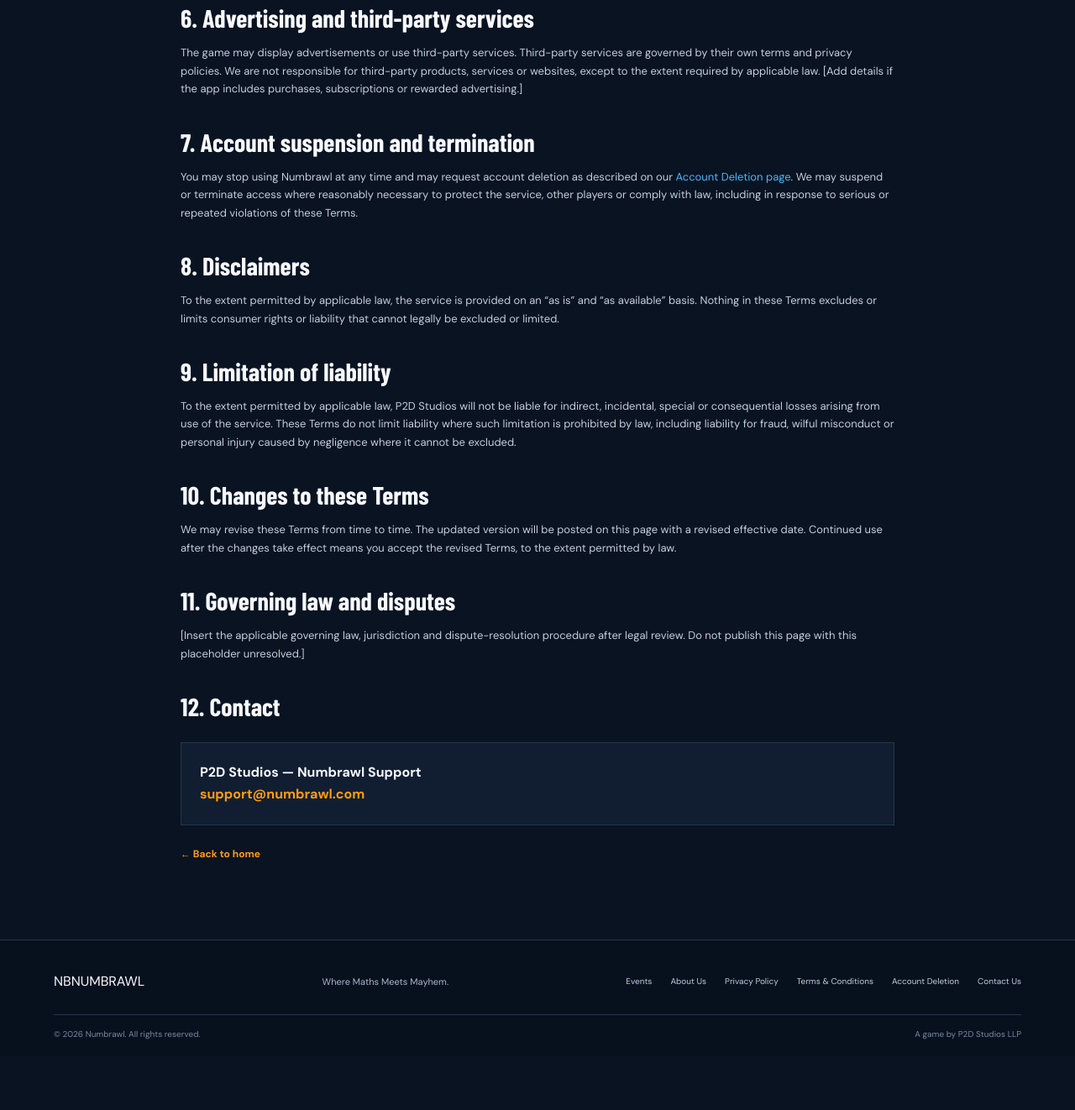
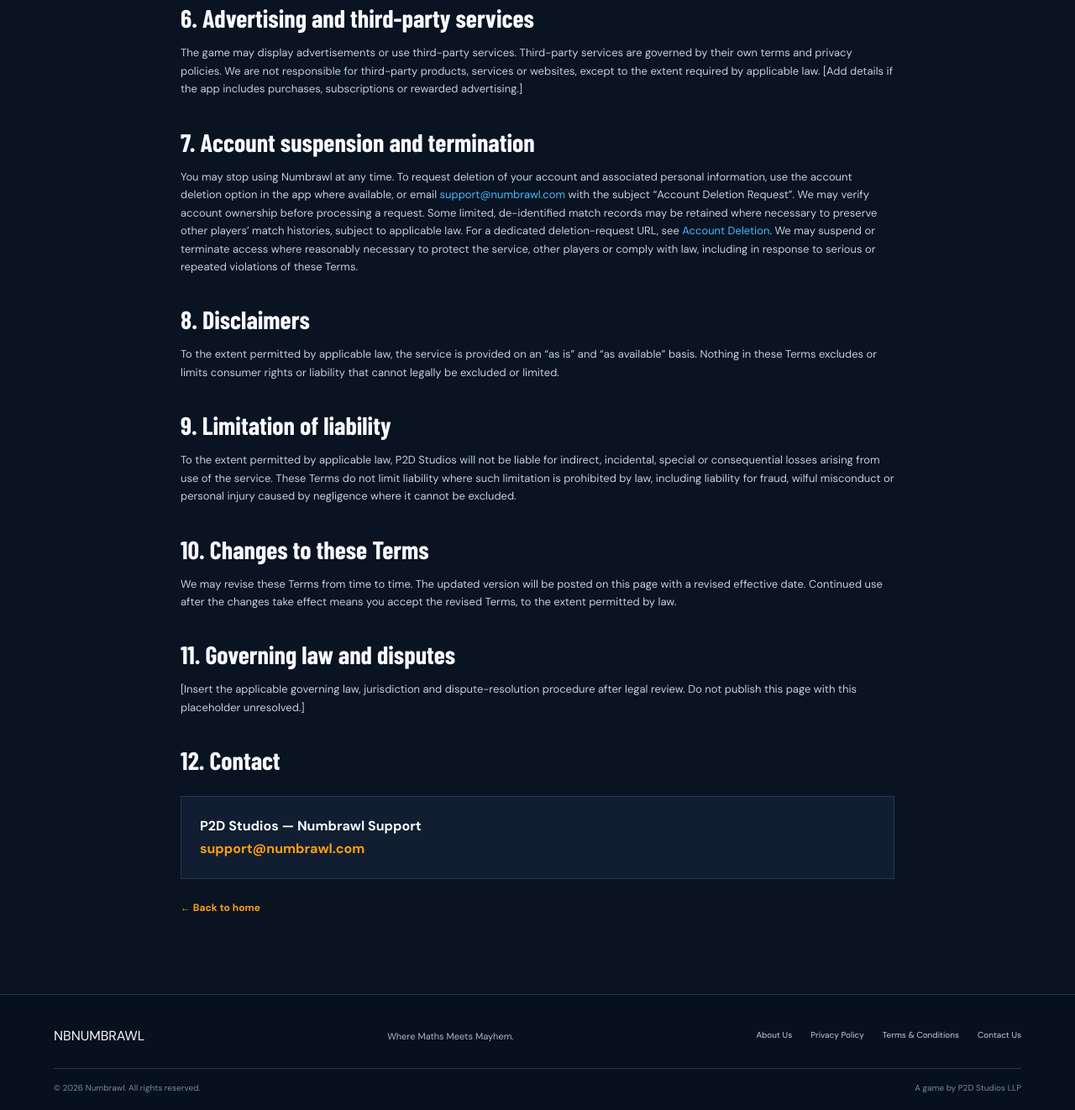
Before and after one commit to P2D-Studio/NumBrawl---Wesbite, a plain HTML site: page terms.html in a window 1280 px wide. Shown: the part 1384-2706 px from the top of the page at 84% size. Before the commit the page ends 2642 px from the top, so only its background shows below. Drawn offline with nearby package versions, Linux system fonts and the light colour scheme; a web font is replaced by a local one.

Commit message:
Hide Events and deletion links; describe deletion requests in Terms

```diff
--- a/terms.html
+++ b/terms.html
@@ -10,10 +10,10 @@
 <h2>4. Gameplay and availability</h2><p>Numbrawl is a game based on arithmetic challenges and competitive play. We may update, modify, suspend or discontinue features to maintain or improve the service. We do not guarantee uninterrupted availability, error-free operation or that every feature will remain available indefinitely.</p>
 <h2>5. Intellectual property</h2><p>Numbrawl, including its branding, artwork, software, design and other content, is owned by or licensed to P2D Studios and is protected by applicable intellectual property laws. You may use the game for personal, non-commercial entertainment in accordance with these Terms. You may not copy, modify, distribute, reverse engineer or commercially exploit the service except where applicable law permits or we give written permission.</p>
 <h2>6. Advertising and third-party services</h2><p>The game may display advertisements or use third-party services. Third-party services are governed by their own terms and privacy policies. We are not responsible for third-party products, services or websites, except to the extent required by applicable law. [Add details if the app includes purchases, subscriptions or rewarded advertising.]</p>
-<h2>7. Account suspension and termination</h2><p>You may stop using Numbrawl at any time and may request account deletion as described on our <a href="delete-account.html">Account Deletion page</a>. We may suspend or terminate access where reasonably necessary to protect the service, other players or comply with law, including in response to serious or repeated violations of these Terms.</p>
+<h2>7. Account suspension and termination</h2><p>You may stop using Numbrawl at any time. To request deletion of your account and associated personal information, use the account deletion option in the app where available, or email <a href="mailto:support@numbrawl.com?subject=Account%20Deletion%20Request">support@numbrawl.com</a> with the subject “Account Deletion Request”. We may verify account ownership before processing a request. Some limited, de-identified match records may be retained where necessary to preserve other players’ match histories, subject to applicable law. For a dedicated deletion-request URL, see <a href="delete-account.html">Account Deletion</a>. We may suspend or terminate access where reasonably necessary to protect the service, other players or comply with law, including in response to serious or repeated violations of these Terms.</p>
 <h2>8. Disclaimers</h2><p>To the extent permitted by applicable law, the service is provided on an “as is” and “as available” basis. Nothing in these Terms excludes or limits consumer rights or liability that cannot legally be excluded or limited.</p>
 <h2>9. Limitation of liability</h2><p>To the extent permitted by applicable law, P2D Studios will not be liable for indirect, incidental, special or consequential losses arising from use of the service. These Terms do not limit liability where such limitation is prohibited by law, including liability for fraud, wilful misconduct or personal injury caused by negligence where it cannot be excluded.</p>
 <h2>10. Changes to these Terms</h2><p>We may revise these Terms from time to time. The updated version will be posted on this page with a revised effective date. Continued use after the changes take effect means you accept the revised Terms, to the extent permitted by law.</p>
 <h2>11. Governing law and disputes</h2><p>[Insert the applicable governing law, jurisdiction and dispute-resolution procedure after legal review. Do not publish this page with this placeholder unresolved.]</p>
 <h2>12. Contact</h2><div class="contact-card"><strong>P2D Studios — Numbrawl Support</strong><br><a href="mailto:support@numbrawl.com">support@numbrawl.com</a></div><a class="back-link" href="index.html">← Back to home</a></article></main>
-<footer class="site-footer"><div class="footer-main"><a class="brand" href="index.html"><span class="brand-mark">N<span>B</span></span><span class="brand-name">NUM<span>BRAWL</span></span></a><p>Where Maths Meets Mayhem.</p><div class="footer-links"><a href="events.html">Events</a><a href="about.html">About Us</a><a href="privacy-policy.html">Privacy Policy</a><a href="terms.html">Terms &amp; Conditions</a><a href="delete-account.html">Account Deletion</a><a href="contact.html">Contact Us</a></div></div><div class="footer-bottom"><span>© <span id="year">2026</span> Numbrawl. All rights reserved.</span><span>A game by P2D Studios LLP</span></div></footer><script src="script.js"></script></body></html>
+<footer class="site-footer"><div class="footer-main"><a class="brand" href="index.html"><span class="brand-mark">N<span>B</span></span><span class="brand-name">NUM<span>BRAWL</span></span></a><p>Where Maths Meets Mayhem.</p><div class="footer-links"><a href="about.html">About Us</a><a href="privacy-policy.html">Privacy Policy</a><a href="terms.html">Terms &amp; Conditions</a><a href="contact.html">Contact Us</a></div></div><div class="footer-bottom"><span>© <span id="year">2026</span> Numbrawl. All rights reserved.</span><span>A game by P2D Studios LLP</span></div></footer><script src="script.js"></script></body></html>
```
